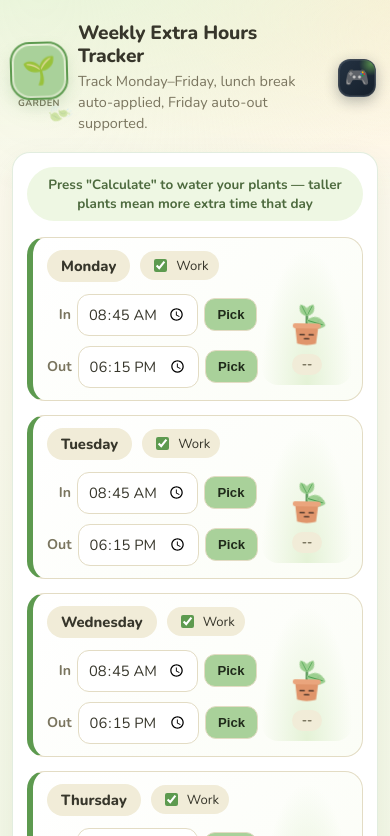
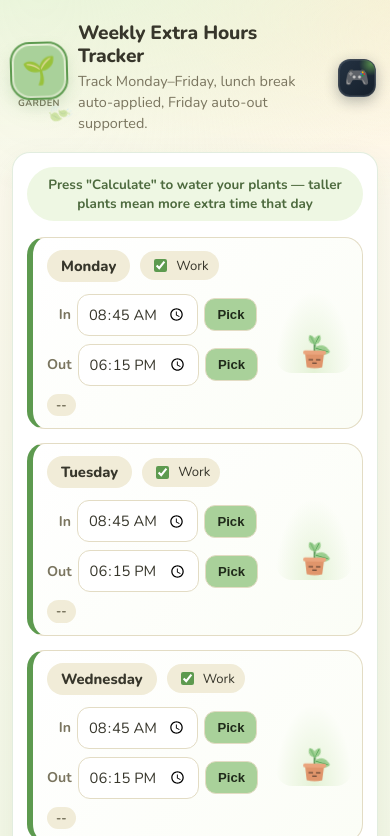
Before and after one commit to SayaliDongre/EXTRA_HOURS_NEW, a plain HTML site: page index.html in a window 390 px wide. Both pictures are taken after a click on the button "Switch theme". Shown: the top 836 px of the page. Drawn offline with nearby package versions, Linux system fonts and the light colour scheme.

```diff
--- a/index.html
+++ b/index.html
@@ -130,11 +130,11 @@ body[data-theme="normal"] .subtle{background:#f4f5f9;color:#333}
 .placeholder{color:var(--muted);font-style:italic;padding:6px 0;font-size:.85rem}
 
 /* ===== Plant panel (garden only) ===== */
-.row-plant-box{display:flex;flex-direction:column;align-items:center;justify-content:flex-end;width:116px;min-width:116px;padding:6px 4px 10px;border-radius:16px;background:radial-gradient(ellipse at 50% 100%,#e4f2d6,transparent 72%);text-align:center}
+.row-plant-box{display:flex;align-items:center;justify-content:center;width:96px;min-width:96px;padding:4px;border-radius:16px;background:radial-gradient(ellipse at 50% 100%,#e4f2d6,transparent 72%);text-align:center}
 body[data-theme="normal"] .row-plant-box{display:none!important}
-.plant{position:relative;cursor:pointer;-webkit-tap-highlight-color:transparent;height:104px;width:100%;display:flex;align-items:flex-end;justify-content:center}
-.plant svg{width:100%;max-width:96px;height:104px;display:block;margin:0 auto;overflow:visible}
-.row-over{margin-top:8px;padding:3px 10px;border-radius:999px;background:var(--chip);font-size:.76rem;font-weight:800;color:var(--muted);white-space:nowrap;line-height:1.2;text-align:center}
+.plant{position:relative;cursor:pointer;-webkit-tap-highlight-color:transparent;height:84px;width:100%;display:flex;align-items:flex-end;justify-content:center}
+.plant svg{width:100%;max-width:80px;height:84px;display:block;margin:0 auto;overflow:visible}
+.row-over{display:inline-flex;align-items:center;justify-content:center;padding:5px 12px;border-radius:999px;background:var(--chip);font-size:.82rem;font-weight:800;color:var(--muted);white-space:nowrap;line-height:1.2;text-align:center;transition:background .2s,color .2s;align-self:center}
 .row-over.ok{background:#e1f3dc;color:var(--ok)}
 .row-over.bad{background:#fbe4de;color:var(--bad)}
 body[data-theme="normal"] .row-over{display:none!important}
@@ -159,12 +159,13 @@ body[data-theme="garden"] #total{font-size:1.4rem;font-weight:900;letter-spacing
   body[data-theme="garden"] .app{padding:18px 12px 44px;gap:14px}
   body[data-theme="garden"] h1{font-size:1.2rem}
   body[data-theme="garden"] .card{padding:14px;border-radius:18px}
-  body[data-theme="garden"] .row{grid-template-columns:minmax(0,1fr) 90px;gap:10px;padding:12px 10px 12px 14px}
-  body[data-theme="garden"] .row-plant-box{width:90px;min-width:90px}
-  body[data-theme="garden"] .plant{height:88px}
-  body[data-theme="garden"] .plant svg{max-width:80px;height:88px}
-  body[data-theme="garden"] .row-inputs{gap:10px 14px}
+  body[data-theme="garden"] .row{grid-template-columns:minmax(0,1fr) 76px;gap:10px;padding:12px 10px 12px 14px}
+  body[data-theme="garden"] .row-plant-box{width:76px;min-width:76px}
+  body[data-theme="garden"] .plant{height:72px}
+  body[data-theme="garden"] .plant svg{max-width:68px;height:72px}
+  body[data-theme="garden"] .row-inputs{gap:8px 12px}
   body[data-theme="garden"] input[type=time]{min-width:96px}
+  .row-over{font-size:.76rem;padding:4px 9px}
 }
 
 /* ===== Plant animations ===== */
@@ -627,10 +628,15 @@ function renderGardenRow(r, idx) {
     outTime.disabled = !r.work;
     outCluster.append(outTime,outPick);
   }
-  inputs.append(inCluster, outCluster);
+  const overEl = document.createElement("div");
+  overEl.className = "row-over";
+  overEl.dataset.idx = idx;
+  overEl.textContent = "--";
+
+  inputs.append(inCluster, outCluster, overEl);
   main.append(head, inputs);
 
-  // Right side: Plant + Over
+  // Right side: Plant
   const plantSide = document.createElement("div");
   plantSide.className = "row-plant-box";
   plantSide.innerHTML = `
@@ -638,7 +644,6 @@ function renderGardenRow(r, idx) {
       <div class="sv"></div>
       <div class="pbub"></div>
     </div>
-    <div class="row-over" data-idx="${idx}">--</div>
   `;
 
   row.append(main, plantSide);
```
